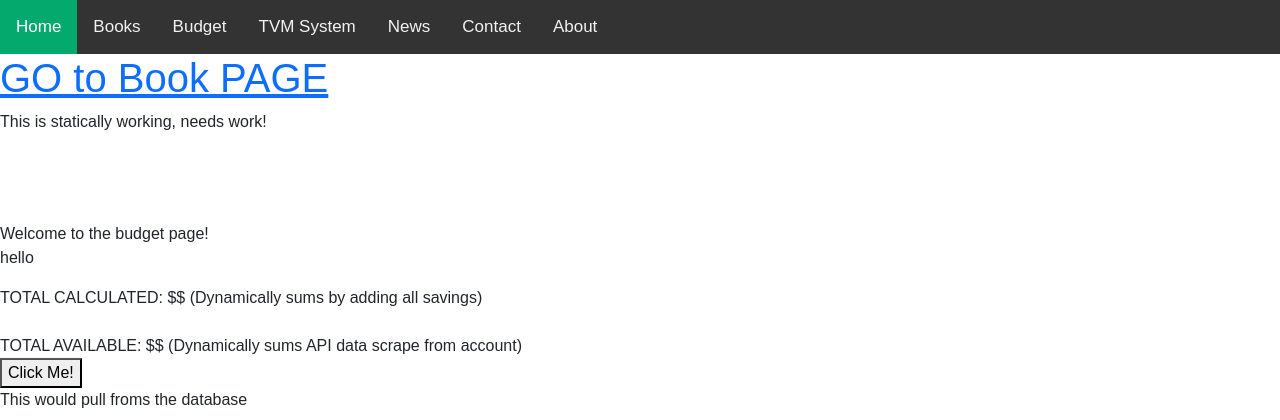
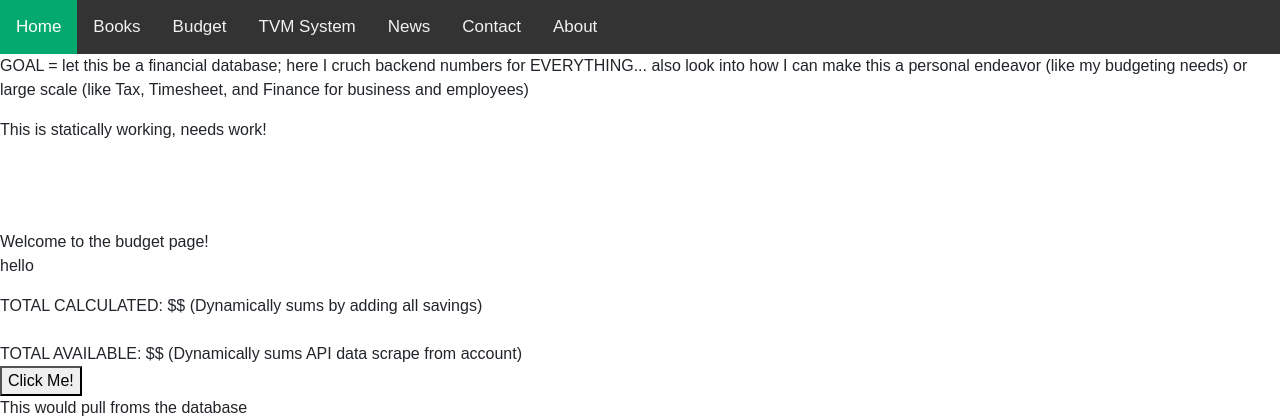
Before and after one commit to zacmcmillan29/Envelope-Budget, a Django app: page /budget/ in a window 1280 px wide. Shown: the top 420 px of the page. Run offline with Django 5.2, Linux system fonts and the light colour scheme.

Commit message:
finishing touches for tonight

```diff
--- a/budgeting_system/budget/templates/budget/category_list.html
+++ b/budgeting_system/budget/templates/budget/category_list.html
@@ -52,7 +52,7 @@
       </div>
 </head>
 <body>
-    <h1><a href="{% url 'book_list' %}">GO to Book PAGE</a></h1>
+    <p>GOAL = let this be a financial database; here I cruch backend numbers for EVERYTHING... also look into how I can make this a personal endeavor (like my budgeting needs) or large scale (like Tax, Timesheet, and Finance for business and employees) </p>
     <p>This is statically working, needs work!</p>
 
     <br><br><br>
--- a/budgeting_system/budget/templates/time value management/tvm_list.html
+++ b/budgeting_system/budget/templates/time value management/tvm_list.html
@@ -46,8 +46,8 @@
         <a href="#contact">Contact</a>
         <a href="#about">About</a>
       </div>
-<h1><a href="{% url 'category_list'%}">GO TO BUDGET PAGE</a></h1>
 <p>This is dynamically working!</p>
+<p>GOAL = let this be a database (hidden) but form is filled out by employees. It's a dashboard, analtiycs, reccommendations page. Remember that this can be small scale (I collect data and use for myself and improving/accountability), for my future businesses, for small client business, or LARGE SCALE (like consulting and contract underwriting!) </p>
 
 <!-- Display list of books -->
 
--- a/budgeting_system/budgeting_system/urls.py
+++ b/budgeting_system/budgeting_system/urls.py
@@ -27,7 +27,7 @@ urlpatterns = [
     path('budget/', views.budget, name='category_list'),
 
     # BOOKS
-    path('', views.book_list, name='book_list'),
+    path('book/', views.book_list, name='book_list'),
     path('createBook/', views.book_create, name='book_create'),
     path('updateBook/<int:pk>/', views.book_update, name='book_update'),
     path('deleteBook/<int:pk>/', views.book_confirm_delete, name='book_confirm_delete'),
```
